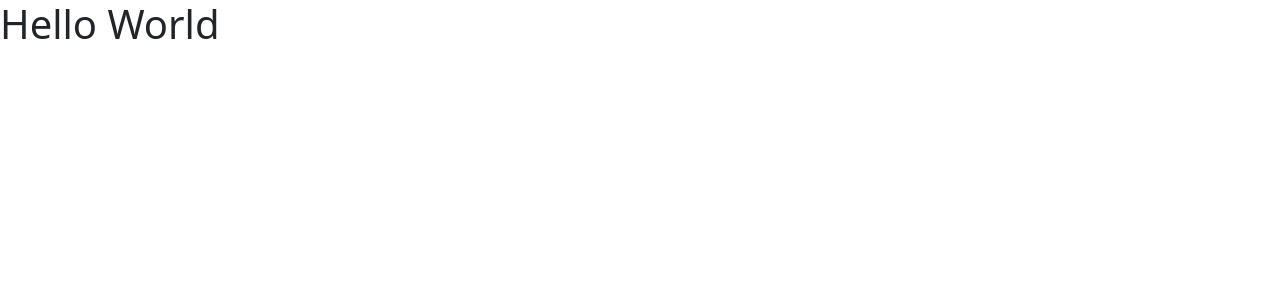
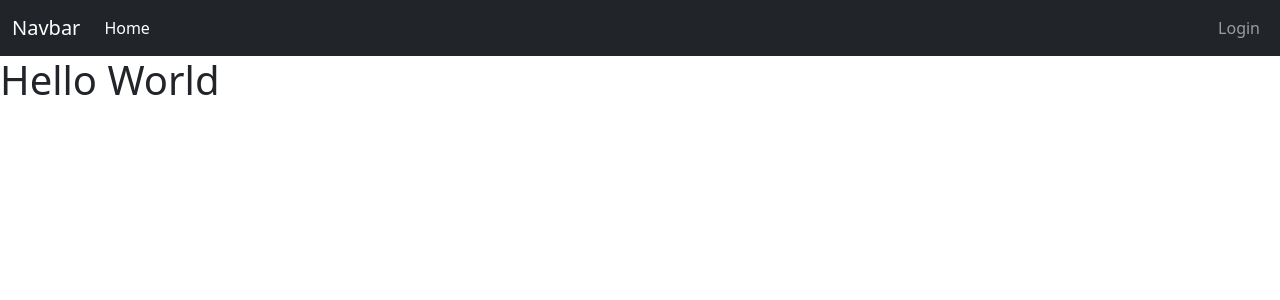
Before and after one commit to SamuelJHirst/DigitalPeopleLabs, a Flask app: page / in a window 1280 px wide. Shown: the top 300 px of the page. Run offline with Flask 2, Linux system fonts and the light colour scheme.

Commit message:
Create a navigation bar

```diff
--- a/app.py
+++ b/app.py
@@ -3,6 +3,6 @@ app = Flask(__name__)
 
 @app.route("/")
 def home():
-    return render_template("index.html")
+    return render_template("index.html", route="/")
 
 app.run("127.0.0.1", 8080, debug=True)
--- a/templates/partials/main.html
+++ b/templates/partials/main.html
@@ -11,6 +11,7 @@
     <title>Digital People Labs</title>
 </head>
 <body>
+    {% include "partials/nav.html" %}
     {% block content %}
     {% endblock %}
     <script src="/static/js/site.js"></script>
--- /dev/null
+++ b/templates/partials/nav.html
@@ -0,0 +1,20 @@
+<nav class="navbar navbar-expand-lg navbar-dark bg-dark">
+    <div class="container-fluid">
+        <a class="navbar-brand" href="#">Navbar</a>
+        <button class="navbar-toggler" type="button" data-bs-toggle="collapse" data-bs-target="#navbarContent">
+            <span class="navbar-toggler-icon"></span>
+        </button>
+        <div class="collapse navbar-collapse" id="navbarContent">
+            <ul class="navbar-nav me-auto mb-2 mb-lg-0">
+                <li class="nav-item">
+                    <a class="nav-link {% if route == '/' %} active {% endif %}" href="/">Home</a>
+                </li>
+            </ul>
+            <ul class="navbar-nav d-flex">
+                <li class="nav-item">
+                    <a class="nav-link {% if route == '/login' %} active {% endif %}" href="/login">Login</a>
+                </li>
+            </ul>
+        </div>
+    </div>
+</nav>
```
